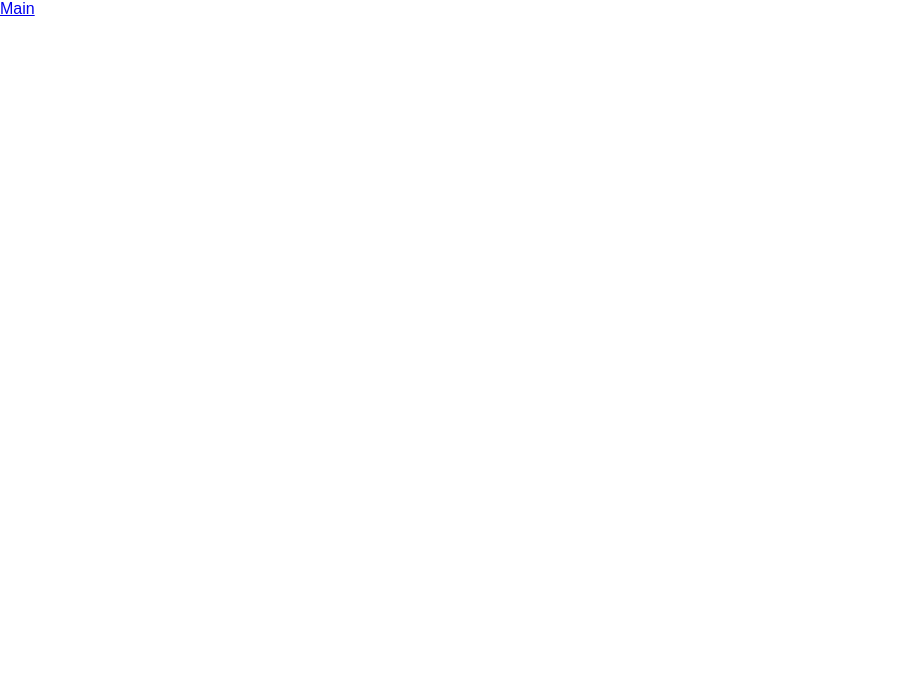
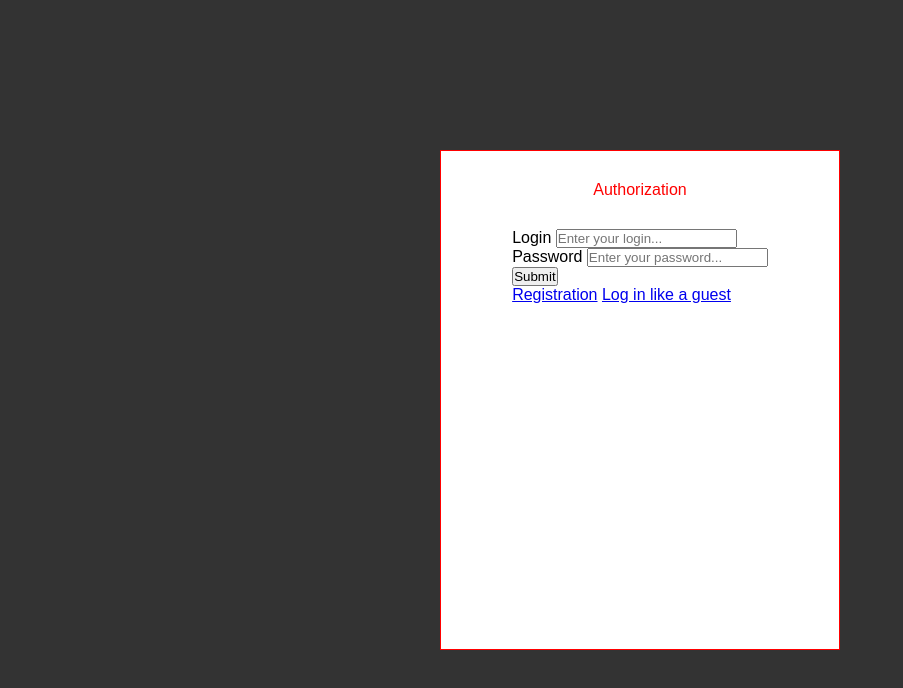
Before and after one commit to RuslanYaremenkoWizardsDev/Hackaton_team11, a website built with webpack: page client/src/index.html in a window 1280 px wide. Shown: the whole page, without its empty margins (0-903 px from the left). Built offline with nearby package versions, Linux system fonts and the light colour scheme; files whose address does not match are found by name.

Commit message:
auth html

```diff
--- a/client/src/index.html
+++ b/client/src/index.html
@@ -4,11 +4,39 @@
     <meta charset="UTF-8">
     <meta http-equiv="X-UA-Compatible" content="IE=edge">
     <meta name="viewport" content="width=device-width, initial-scale=1.0">
-    <title>Haka
-    </title>
+    <title>Authorization</title>
+    <link rel="stylesheet" href="style.css">
 </head>
 <body>
-
-    <a href="main.html">Main</a>
+    <div class="auth">
+        <div class="auth__body">
+            <div class="container">
+                <div class="auth__body-header">
+                    <span data-translate="authorization">Authorization</span>
+                </div>
+                <div class="auth__body-login input-block">
+                    <label for="login">
+                        <span data-translate="login">Login</span>
+                    </label>
+                    <input type="text" name="login" id="login" placeholder="Enter your login..." data-placeholder="login">
+                </div>
+                <div class="auth__body-password input-block">
+                    <label for="password">
+                        <span data-translate="password">Password</span>
+                    </label>
+                    <input type="text" name="password" id="password" placeholder="Enter your password..." data-placeholder="password">
+                </div>
+                <div class="auth__body-submit input-block">
+                    <label for="submit">
+                    </label>
+                    <input type="submit" name="submit" id="submit" >
+                </div>
+                <div class="auth__links">
+                    <a href="#">Registration</a>
+                    <a href="#">Log in like a guest</a>
+                </div>
+            </div>
+        </div>
+    </div>
 </body>
 </html>
--- a/client/src/scss/auth.scss
+++ b/client/src/scss/auth.scss
@@ -1,3 +1,60 @@
-h1{
-    color: blue;
+* {
+    padding: 0;
+    margin: 0;
+    box-sizing: border-box;
 }
+.auth {
+    display: flex;
+    justify-content: center;
+    align-items: center;
+
+    background: #333;
+    width: 100vw;
+    height: 100vh;
+    &__body {
+        display: flex;
+        flex-direction: column;
+        // justify-content: space-around;
+        align-items: center;
+        width: 400px;
+        height: 500px;
+        border: 1px solid red;
+        background: #fff;
+        &-header {
+            text-align: center;
+
+            color: red;
+            padding: 30px 0;
+        }
+        &__login {
+            width: 80%;
+            height: 15%;
+            display: flex;
+            flex-direction: column;
+            justify-content: center;
+            border: 1px solid red;
+        }
+        // &__password {
+        //     width: 380px;
+        //     border: 1px solid red;
+        // }
+        // &__links {
+        //     display: flex;
+        //     flex-direction: row;
+        //     justify-content: space-around;
+        //     align-items: center;
+        //     border: 1px solid red;
+        //     width: 80%;
+        //     height: 15%;
+        // }
+    }
+}
+.container {
+    // display: flex;
+    // flex-direction: column;
+    // justify-content: space-around;
+    // align-items: center;
+    // width: 100%;
+    // height: 100%;
+    padding: 0 5%;
+}
```
